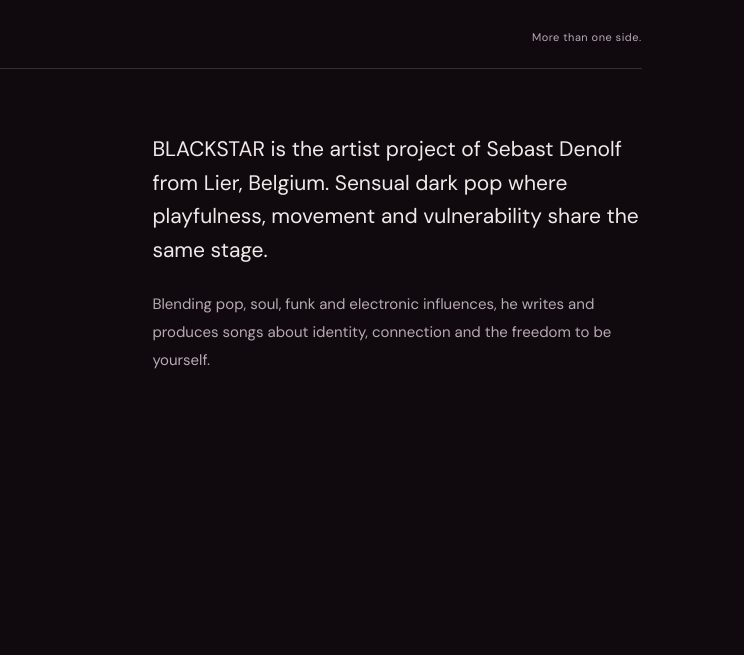
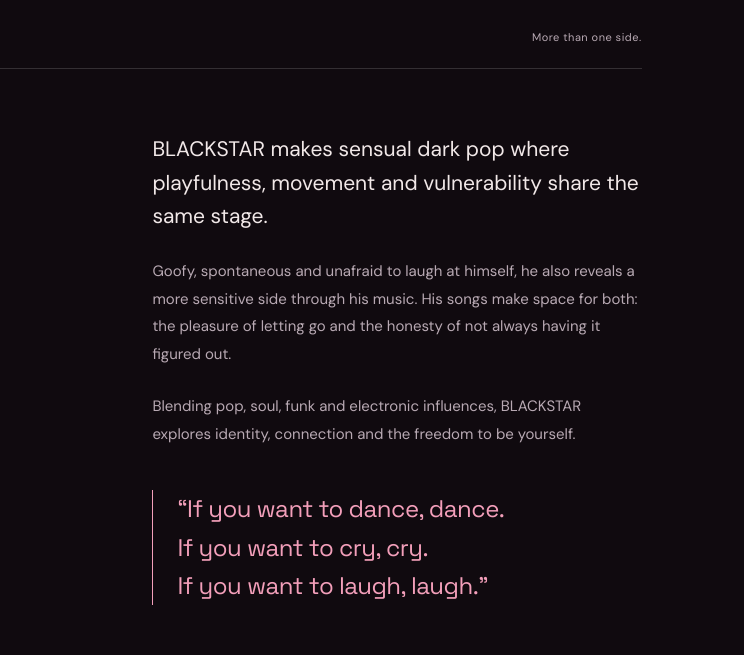
Before and after one commit to sebastdenolf-maker/blackstar-epk, a plain HTML site: page index.html in a window 1280 px wide. Shown: the part 840-1495 px from the top of the page, 536-1280 px from the left. Drawn offline with Linux system fonts and the light colour scheme.

Commit message:
Restore expressive BLACKSTAR biography without real name

```diff
--- a/index.html
+++ b/index.html
@@ -28,8 +28,10 @@
     <section class="section about" id="about">
       <div class="section-label"><span>01 / THE ARTIST</span><span>More than one side.</span></div>
       <div class="about-grid"><div><h2>Let yourself<br><em>feel something.</em></h2><div class="artist-image"><img src="assets/blackstar-playful.jpg" alt="BLACKSTAR on a sofa with a handheld games console" width="4000" height="4000" loading="lazy"><span>Playful. Human. BLACKSTAR.</span></div></div>
-      <div class="body-copy"><p class="lead">BLACKSTAR is the artist project of Sebast Denolf from Lier, Belgium. Sensual dark pop where playfulness, movement and vulnerability share the same stage.</p>
-        <p>Blending pop, soul, funk and electronic influences, he writes and produces songs about identity, connection and the freedom to be yourself.</p>
+      <div class="body-copy"><p class="lead">BLACKSTAR makes sensual dark pop where playfulness, movement and vulnerability share the same stage.</p>
+        <p>Goofy, spontaneous and unafraid to laugh at himself, he also reveals a more sensitive side through his music. His songs make space for both: the pleasure of letting go and the honesty of not always having it figured out.</p>
+        <p>Blending pop, soul, funk and electronic influences, BLACKSTAR explores identity, connection and the freedom to be yourself.</p>
+        <p class="signature">“If you want to dance, dance.<br>If you want to cry, cry.<br>If you want to laugh, laugh.”</p>
       </div></div>
     </section>
 
```
